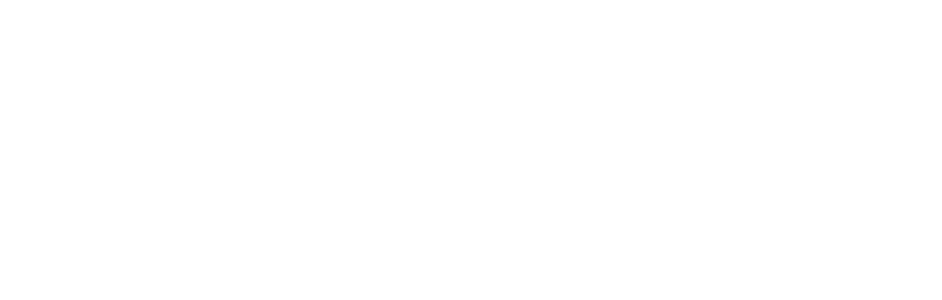
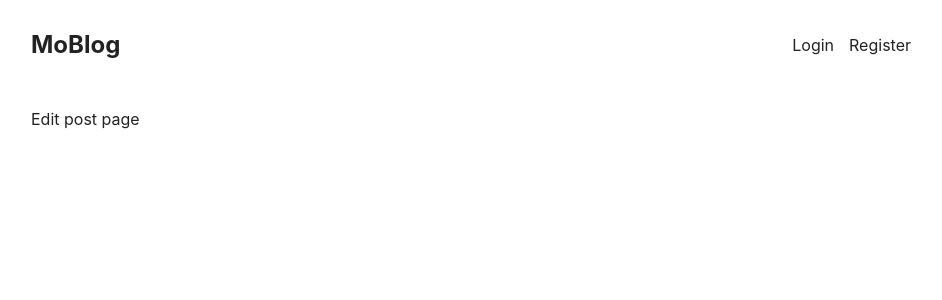
Before and after one commit to momooresontan/React-Mo-Blog, a React (Create React App) app: page /edit/1 in a window 1280 px wide. Before the commit this address had no page. Shown: the top 300 px of the page, without its empty margins (169-1111 px from the left). Built offline with nearby package versions, Linux system fonts and the light colour scheme; no server answers.

Commit message:
edit post component created

```diff
--- a/src/App.js
+++ b/src/App.js
@@ -9,6 +9,7 @@
 import CreatePostPage from "./pages/CreatePostPage";
 import { UserContextProvider } from "./UserContext";
 import BlogPage from "./pages/BlogPage";
+import EditPostPage from "./pages/EditPostPage";
 
 function App() {
   return (
@@ -20,6 +21,7 @@
           <Route path="/register" element={<RegisterPage />} />
           <Route path="/create" element={<CreatePostPage />} />
           <Route path="/post/:id" element={<BlogPage />} />
+          <Route path="/edit/:id" element={<EditPostPage />} />
         </Route>
       </Routes>
     </UserContextProvider>
--- /dev/null
+++ b/src/pages/EditPostPage.js
@@ -0,0 +1,3 @@
+export default function EditPostPage() {
+  return <div>Edit post page</div>;
+}
```
